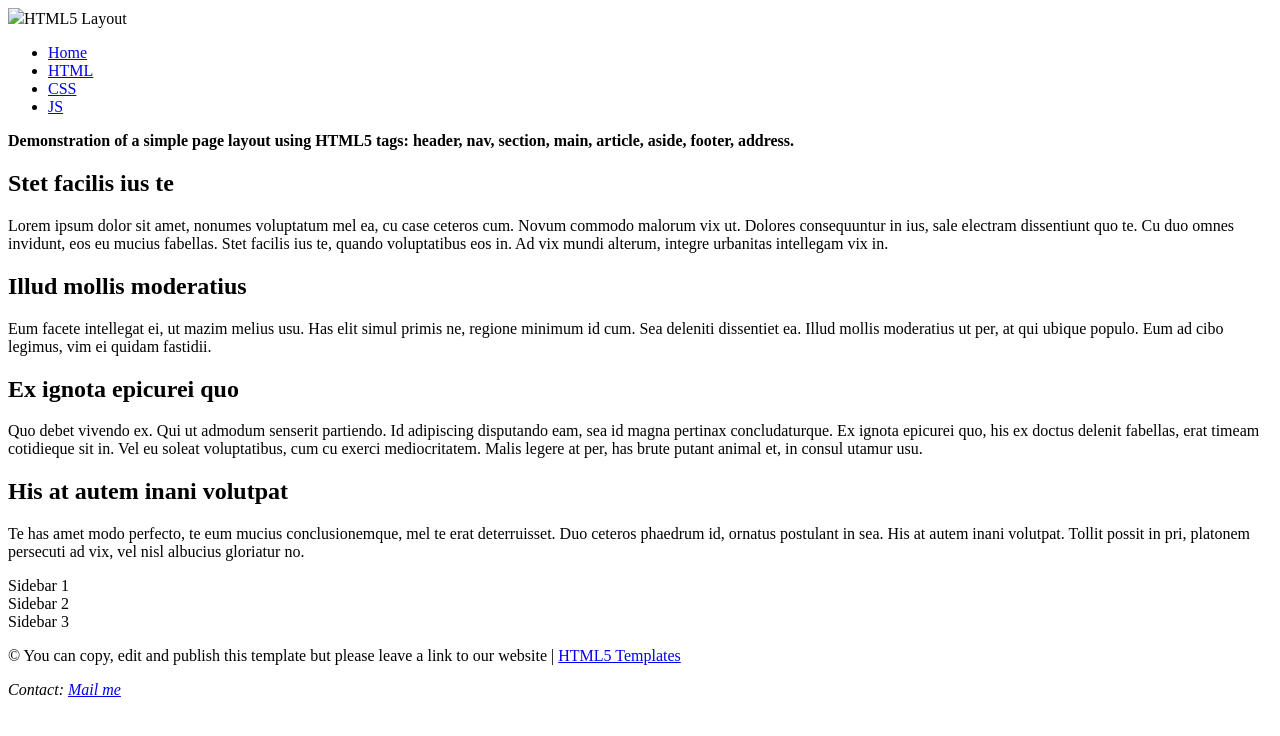
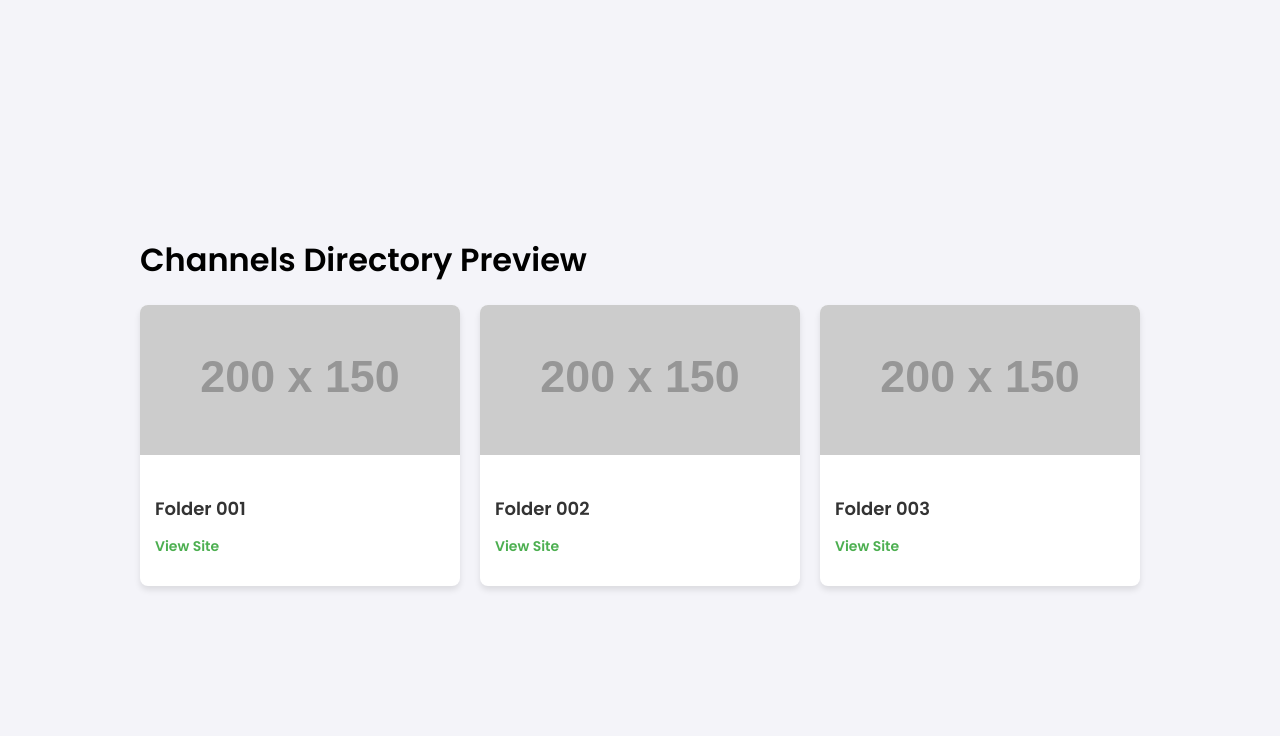
Before and after one commit to GamerNikki/gamernikki.github.io, a plain HTML site: page channels/index.html in a window 1280 px wide. Drawn offline with Linux system fonts and the light colour scheme; placeholder pictures from the web are drawn by us.

Commit message:
Update index.html

```diff
--- a/channels/index.html
+++ b/channels/index.html
@@ -1,64 +1,112 @@
-<!doctype html>
-<html lang="en" class="no-js">
+<!DOCTYPE html>
+<html lang="en">
 <head>
-    <meta charset="utf-8">
-    <meta http-equiv="x-ua-compatible" content="ie=edge">
-    <meta name="viewport" content="width=device-width, initial-scale=1.0">
-    <link rel="canonical" href="https://html5-templates.com/" />
-    <title>Responsive HTML5 Page Layout Template</title>
-    <meta name="description" content="Simple HTML5 Page layout template with header, footer, sidebar etc.">
-    <link rel="stylesheet" href="style.css">
-    <script src="script.js"></script>
+  <meta charset="UTF-8">
+  <meta name="viewport" content="width=device-width, initial-scale=1.0">
+  <title>Channels Directory Preview</title>
+  <link href="https://fonts.googleapis.com/css2?family=Poppins:wght@300;400;600&display=swap" rel="stylesheet">
+  <style>
+    body {
+      font-family: 'Poppins', sans-serif;
+      margin: 0;
+      padding: 0;
+      background-color: #f4f4f9;
+      display: flex;
+      justify-content: center;
+      align-items: center;
+      height: 100vh;
+      flex-direction: column;
+    }
+
+    .container {
+      max-width: 1000px;
+      padding: 20px;
+      width: 100%;
+    }
+
+    .grid {
+      display: grid;
+      grid-template-columns: repeat(auto-fill, minmax(250px, 1fr));
+      gap: 20px;
+    }
+
+    .item {
+      background-color: #fff;
+      border-radius: 8px;
+      box-shadow: 0 4px 6px rgba(0, 0, 0, 0.1);
+      overflow: hidden;
+      transition: transform 0.3s ease;
+    }
+
+    .item:hover {
+      transform: translateY(-5px);
+    }
+
+    .item img {
+      width: 100%;
+      height: 150px;
+      object-fit: cover;
+    }
+
+    .item-info {
+      padding: 15px;
+    }
+
+    .item-info h3 {
+      font-size: 18px;
+      margin-bottom: 10px;
+      color: #333;
+    }
+
+    .item-info p {
+      font-size: 14px;
+      color: #777;
+    }
+
+    .item-link {
+      color: #4CAF50;
+      text-decoration: none;
+      font-weight: bold;
+    }
+
+  </style>
 </head>
+<body>
 
-<body>
-	<header>
-		<div id="logo"><img src="/logo.png">HTML5&nbsp;Layout</div>
-		<nav>
-			<ul>
-				<li><a href="/">Home</a>
-				<li><a href="https://html-css-js.com/">HTML</a>
-				<li><a href="https://html-css-js.com/css/code/">CSS</a>
-				<li><a href="https://htmlcheatsheet.com/js/">JS</a>
-			</ul>
-		</nav>
-	</header>
-	<section>
-		<strong>Demonstration of a simple page layout using HTML5 tags: header, nav, section, main, article, aside, footer, address.</strong>
-	</section>
-	<section id="pageContent">
-		<main role="main">
-			<article>
-				<h2>Stet facilis ius te</h2>
-				<p>Lorem ipsum dolor sit amet, nonumes voluptatum mel ea, cu case ceteros cum. Novum commodo malorum vix ut. Dolores consequuntur in ius, sale electram dissentiunt quo te. Cu duo omnes invidunt, eos eu mucius fabellas. Stet facilis ius te, quando voluptatibus eos in. Ad vix mundi alterum, integre urbanitas intellegam vix in.</p>
-			</article>
-			<article>
-				<h2>Illud mollis moderatius</h2>
-				<p>Eum facete intellegat ei, ut mazim melius usu. Has elit simul primis ne, regione minimum id cum. Sea deleniti dissentiet ea. Illud mollis moderatius ut per, at qui ubique populo. Eum ad cibo legimus, vim ei quidam fastidii.</p>
-			</article>
-			<article>
-				<h2>Ex ignota epicurei quo</h2>
-				<p>Quo debet vivendo ex. Qui ut admodum senserit partiendo. Id adipiscing disputando eam, sea id magna pertinax concludaturque. Ex ignota epicurei quo, his ex doctus delenit fabellas, erat timeam cotidieque sit in. Vel eu soleat voluptatibus, cum cu exerci mediocritatem. Malis legere at per, has brute putant animal et, in consul utamur usu.</p>
-			</article>
-			<article>
-				<h2>His at autem inani volutpat</h2>
-				<p>Te has amet modo perfecto, te eum mucius conclusionemque, mel te erat deterruisset. Duo ceteros phaedrum id, ornatus postulant in sea. His at autem inani volutpat. Tollit possit in pri, platonem persecuti ad vix, vel nisl albucius gloriatur no.</p>
-			</article>
-		</main>
-		<aside>
-			<div>Sidebar 1</div>
-			<div>Sidebar 2</div>
-			<div>Sidebar 3</div>
-		</aside>
-	</section>
-	<footer>
-		<p>&copy; You can copy, edit and publish this template but please leave a link to our website | <a href="https://html5-templates.com/" target="_blank" rel="nofollow">HTML5 Templates</a></p>
-		<address>
-			Contact: <a href="mailto:me@example.com">Mail me</a>
-		</address>
-	</footer>
+  <div class="container">
+    <h1>Channels Directory Preview</h1>
+    <div class="grid" id="channelsGrid">
+      <!-- Grid items will be dynamically added here -->
+    </div>
+  </div>
 
+  <script>
+    // Array of folder structures (manual list, could be dynamically generated)
+    const channels = [
+      { folder: "001", htmlFile: "index.html", preview: "https://via.placeholder.com/200x150.png?text=Channel+1" },
+      { folder: "002", htmlFile: "index.html", preview: "https://via.placeholder.com/200x150.png?text=Channel+2" },
+      { folder: "003", htmlFile: "index.html", preview: "https://via.placeholder.com/200x150.png?text=Channel+3" }
+    ];
+
+    // Reference to the grid container
+    const grid = document.getElementById('channelsGrid');
+
+    // Create grid items dynamically
+    channels.forEach(channel => {
+      const div = document.createElement('div');
+      div.classList.add('item');
+
+      div.innerHTML = `
+        <img src="${channel.preview}" alt="${channel.folder}">
+        <div class="item-info">
+          <h3>Folder ${channel.folder}</h3>
+          <p><a href="channels/${channel.folder}/${channel.htmlFile}" class="item-link" target="_blank">View Site</a></p>
+        </div>
+      `;
+
+      grid.appendChild(div);
+    });
+  </script>
 
 </body>
-
 </html>
```
